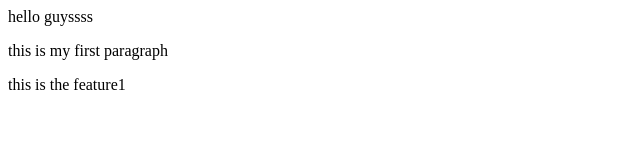
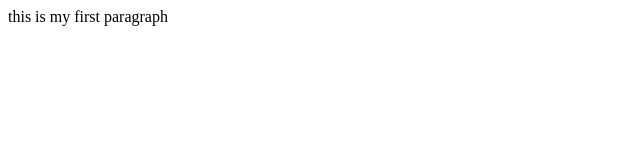
Before and after one commit to dolly-kaddak/localrepo, a plain HTML site: page index.html in a window 1280 px wide. Shown: the whole page, without its empty margins (0-640 px from the left). Drawn offline with Linux system fonts and the light colour scheme.

```diff
--- a/index.html
+++ b/index.html
@@ -1,4 +1,2 @@
 
-<p>hello guyssss</p>
 <p>this is my first paragraph</p>
-<p>this is the feature1</p>
```
